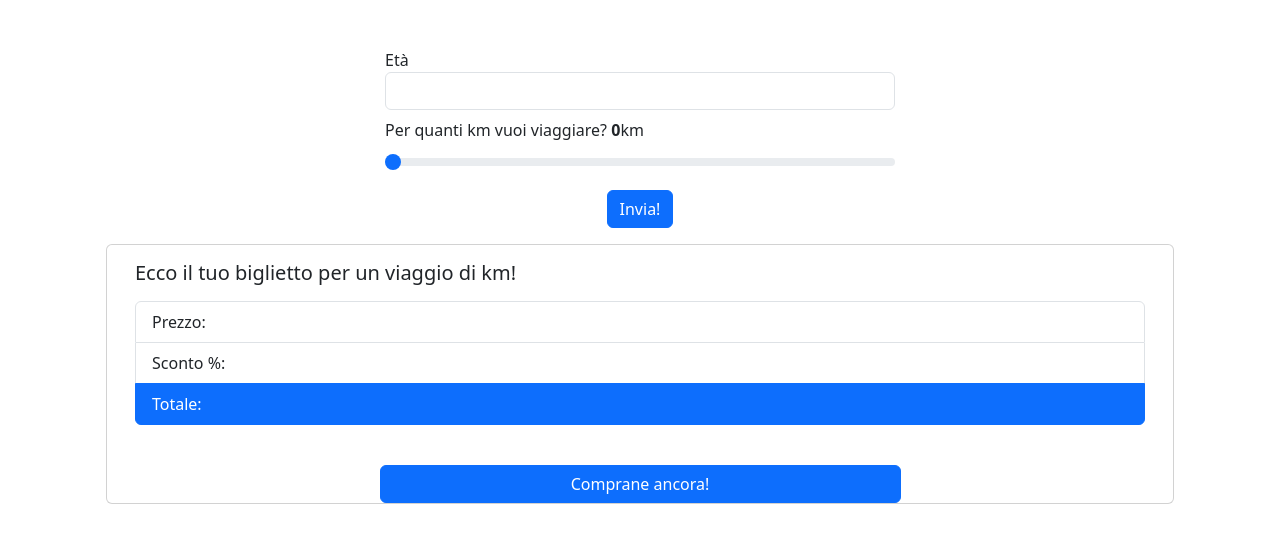
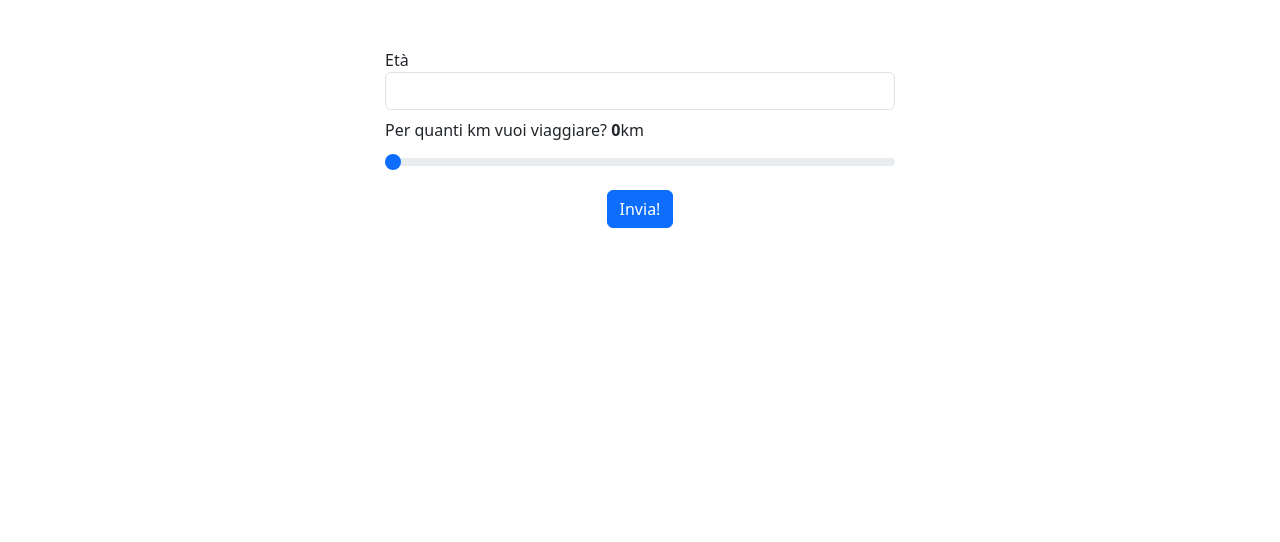
Before and after one commit to michelegelmini/js-biglietto-treno-form, a plain HTML site: page index.html in a window 1280 px wide. Drawn offline with nearby package versions, Linux system fonts and the light colour scheme.

Commit message:
add: display-card

```diff
--- a/index.html
+++ b/index.html
@@ -30,7 +30,7 @@
                 </div>
             </div>
             <div class="row">
-                <div class="card">
+                <div class="card d-none" id="ticket-display">
                     <!--  <img src="img/train.webp" class="card-img-top p12
                 " alt="..." style="width: 20rem;;"> -->
                     <div class="card-body">
--- a/main.js
+++ b/main.js
@@ -25,6 +25,7 @@ const myForm = document.getElementById('form-main');
 /* invio del form */
 myForm.addEventListener('submit', function (event) {
     event.preventDefault();
+    document.getElementById('ticket-display').classList.toggle('d-none')
 
     const userKm = document.getElementById('user-km');
 
```
